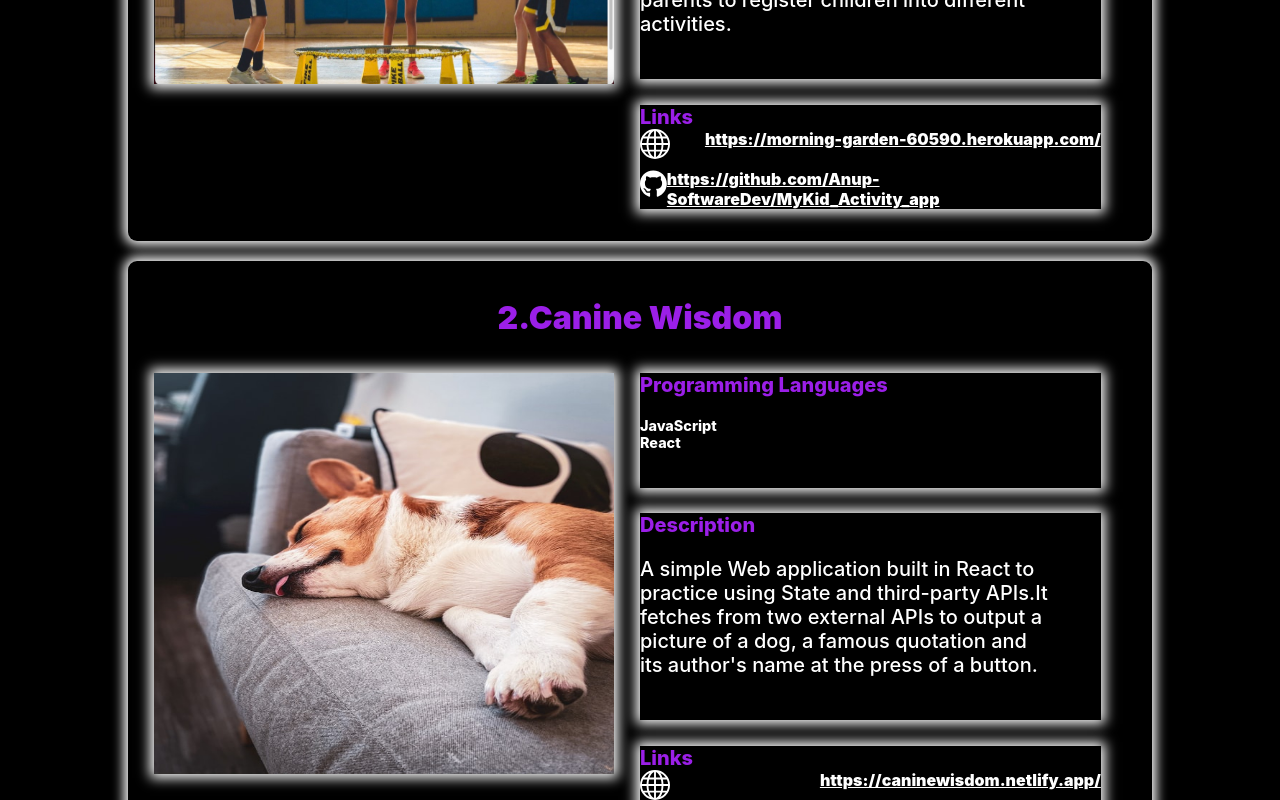
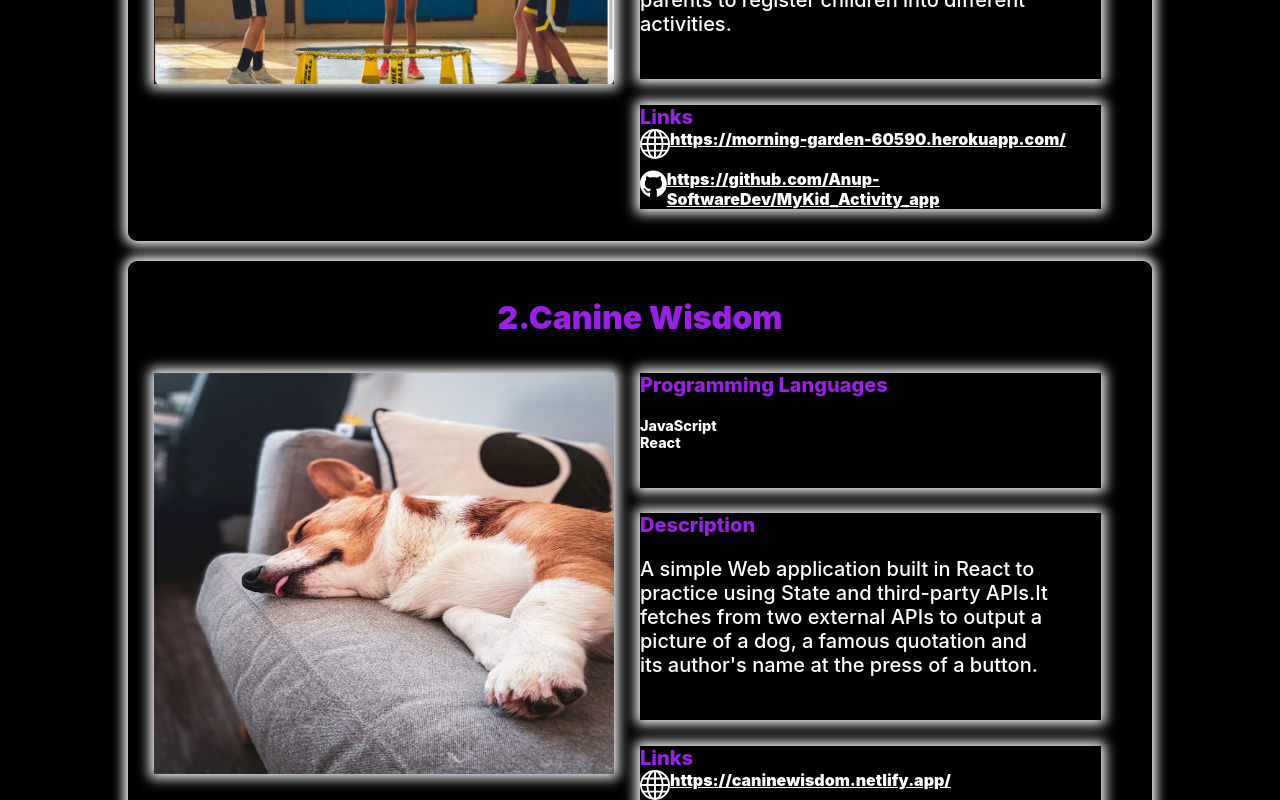
Before and after one commit to Anup-SoftwareDev/Portfolio-React, a React (Create React App) app: page / in a window 1280 px wide. Shown: the part 2300-3100 px from the top of the page. Built offline with nearby package versions, Linux system fonts and the light colour scheme.

Commit message:
new Resume Added

```diff
--- a/src/components/Skills/Skills.module.css
+++ b/src/components/Skills/Skills.module.css
@@ -142,7 +142,7 @@
 .Website{
     display: flex;
     flex-direction: row;
-    justify-content: space-between;
+
     height: 50%;
 
 }
@@ -155,7 +155,7 @@
 .Github{
     display: flex;
     flex-direction: row;
-    justify-content: space-between;
+
     height: 50%;
 
 }
```
Also changed, not shown: 1 other file (tests, documents, lock files or other folders).
